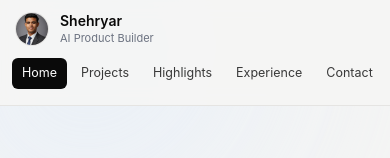
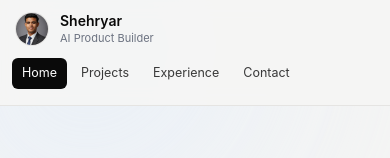
Before and after one commit to shehryaur/shehryarhassan-portfolio, a Next.js app: page / in a window 390 px wide. Shown: the top 158 px of the page. Built offline with nearby package versions, Linux system fonts and the light colour scheme.

Commit message:
Remove Highlights tab from mobile header navigation

```diff
--- a/components/MobileTopBar.tsx
+++ b/components/MobileTopBar.tsx
@@ -7,7 +7,6 @@ import { site } from "@/lib/data";
 const nav = [
   { href: "/", label: "Home" },
   { href: "/projects", label: "Projects" },
-  { href: "/highlights", label: "Highlights" },
   { href: "/experience", label: "Experience" },
   { href: "/contact", label: "Contact" },
 ];
```
